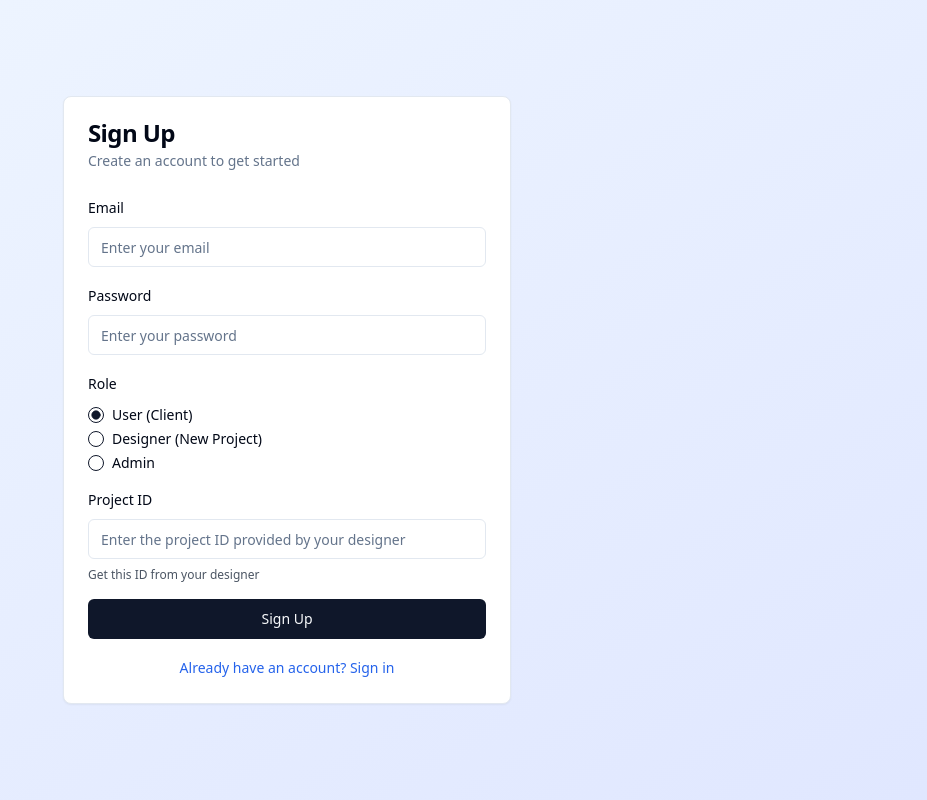
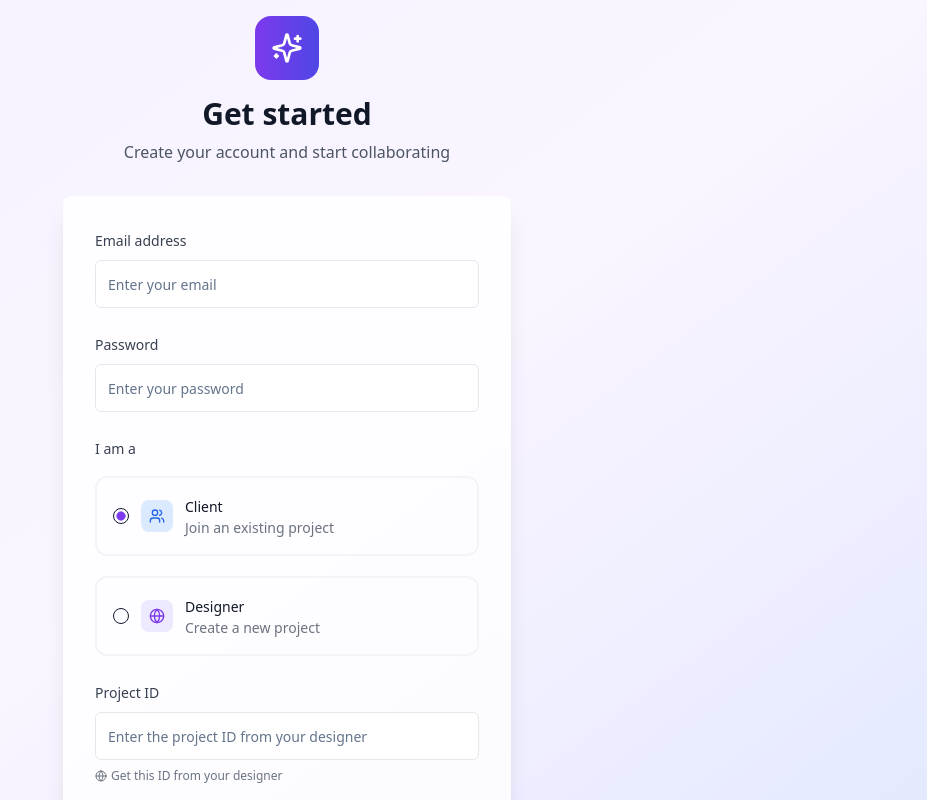
Before and after one commit to Oualidl290/elementor-request-buddy, a React (Vite) app: page /auth in a window 1280 px wide. Both pictures are taken after a click on the button "Don't have an account? Sign up". Shown: the top 800 px of the page, without its empty margins (353-1280 px from the left). Built offline with nearby package versions, Linux system fonts and the light colour scheme.

Commit message:
Refactor: Improve UI and hide admin role
- Improved the UI of the authentication pages.
- Removed the admin role option from the signup form.

```diff
--- a/src/pages/Auth.tsx
+++ b/src/pages/Auth.tsx
@@ -8,6 +8,7 @@ import { Card, CardContent, CardDescription, CardHeader, CardTitle } from '@/com
 import { RadioGroup, RadioGroupItem } from '@/components/ui/radio-group';
 import { useNavigate } from 'react-router-dom';
 import { User, Session } from '@supabase/supabase-js';
+import { Sparkles, Users, Globe } from 'lucide-react';
 
 const Auth = () => {
   const [isLogin, setIsLogin] = useState(true);
@@ -62,14 +63,14 @@ const Auth = () => {
     try {
       const redirectUrl = `${window.location.origin}/`;
 
-      // Generate project_id for designers, use existing for users/admins
+      // Generate project_id for designers, use existing for users
       let projectId = '';
       if (role === 'designer') {
         projectId = generateProjectId();
       } else {
         projectId = existingProjectId;
         if (!projectId) {
-          setError('Project ID is required for users and admins');
+          setError('Project ID is required for users');
           setLoading(false);
           return;
         }
@@ -91,9 +92,9 @@ const Auth = () => {
 
       if (data.user) {
         if (role === 'designer') {
-          setError(`Your project ID is: ${projectId}. Please save this! Check your email for a confirmation link.`);
+          setError(`🎉 Welcome! Your project ID is: ${projectId}. Please save this! Check your email for a confirmation link.`);
         } else {
-          setError('Please check your email for a confirmation link.');
+          setError('✅ Please check your email for a confirmation link.');
         }
       }
     } catch (error: any) {
@@ -136,21 +137,29 @@ const Auth = () => {
   };
 
   return (
-    <div className="min-h-screen bg-gradient-to-br from-blue-50 to-indigo-100 flex items-center justify-center p-4">
-      <Card className="w-full max-w-md">
-        <CardHeader>
-          <CardTitle>{isLogin ? 'Sign In' : 'Sign Up'}</CardTitle>
-          <CardDescription>
+    <div className="min-h-screen bg-gradient-to-br from-violet-50 via-purple-50 to-indigo-100 flex items-center justify-center p-4">
+      <div className="w-full max-w-md">
+        {/* Header */}
+        <div className="text-center mb-8">
+          <div className="inline-flex items-center justify-center w-16 h-16 bg-gradient-to-r from-violet-600 to-indigo-600 rounded-2xl mb-4">
+            <Sparkles className="w-8 h-8 text-white" />
+          </div>
+          <h1 className="text-3xl font-bold text-gray-900 mb-2">
+            {isLogin ? 'Welcome back' : 'Get started'}
+          </h1>
+          <p className="text-gray-600">
             {isLogin
-              ? 'Enter your credentials to access the designer panel'
-              : 'Create an account to get started'
+              ? 'Sign in to your account to continue'
+              : 'Create your account and start collaborating'
             }
-          </CardDescription>
-        </CardHeader>
-        <CardContent>
-          <form onSubmit={isLogin ? handleSignIn : handleSignUp} className="space-y-4">
+          </p>
+        </div>
+
+        <Card className="border-0 shadow-xl bg-white/80 backdrop-blur-sm">
+          <CardContent className="p-8">
+            <form onSubmit={isLogin ? handleSignIn : handleSignUp} className="space-y-6">
               <div className="space-y-2">
-              <Label htmlFor="email">Email</Label>
+                <Label htmlFor="email" className="text-sm font-medium text-gray-700">Email address</Label>
                 <Input
                   id="email"
                   type="email"
@@ -158,11 +167,12 @@ const Auth = () => {
                   onChange={(e) => setEmail(e.target.value)}
                   required
                   placeholder="Enter your email"
+                  className="h-12 border-gray-200 focus:border-violet-500 focus:ring-violet-500"
                 />
               </div>
 
               <div className="space-y-2">
-              <Label htmlFor="password">Password</Label>
+                <Label htmlFor="password" className="text-sm font-medium text-gray-700">Password</Label>
                 <Input
                   id="password"
                   type="password"
@@ -171,73 +181,108 @@ const Auth = () => {
                   required
                   placeholder="Enter your password"
                   minLength={6}
+                  className="h-12 border-gray-200 focus:border-violet-500 focus:ring-violet-500"
                 />
               </div>
 
               {!isLogin && (
                 <>
-                <div className="space-y-3">
-                  <Label>Role</Label>
-                  <RadioGroup value={role} onValueChange={setRole}>
-                    <div className="flex items-center space-x-2">
-                      <RadioGroupItem value="user" id="user" />
-                      <Label htmlFor="user">User (Client)</Label>
+                  <div className="space-y-4">
+                    <Label className="text-sm font-medium text-gray-700">I am a</Label>
+                    <RadioGroup value={role} onValueChange={setRole} className="space-y-3">
+                      <div className="flex items-center space-x-3 p-4 rounded-xl border-2 border-gray-100 hover:border-violet-200 transition-colors">
+                        <RadioGroupItem value="user" id="user" className="text-violet-600" />
+                        <div className="flex items-center space-x-3">
+                          <div className="p-2 bg-blue-100 rounded-lg">
+                            <Users className="w-4 h-4 text-blue-600" />
                           </div>
-                    <div className="flex items-center space-x-2">
-                      <RadioGroupItem value="designer" id="designer" />
-                      <Label htmlFor="designer">Designer (New Project)</Label>
+                          <div>
+                            <Label htmlFor="user" className="font-medium text-gray-900">Client</Label>
+                            <p className="text-sm text-gray-500">Join an existing project</p>
                           </div>
-                    <div className="flex items-center space-x-2">
-                      <RadioGroupItem value="admin" id="admin" />
-                      <Label htmlFor="admin">Admin</Label>
+                        </div>
+                      </div>
+                      <div className="flex items-center space-x-3 p-4 rounded-xl border-2 border-gray-100 hover:border-violet-200 transition-colors">
+                        <RadioGroupItem value="designer" id="designer" className="text-violet-600" />
+                        <div className="flex items-center space-x-3">
+                          <div className="p-2 bg-violet-100 rounded-lg">
+                            <Globe className="w-4 h-4 text-violet-600" />
+                          </div>
+                          <div>
+                            <Label htmlFor="designer" className="font-medium text-gray-900">Designer</Label>
+                            <p className="text-sm text-gray-500">Create a new project</p>
+                          </div>
+                        </div>
                       </div>
                     </RadioGroup>
                   </div>
 
                   {role !== 'designer' && (
                     <div className="space-y-2">
-                    <Label htmlFor="existingProjectId">Project ID</Label>
+                      <Label htmlFor="existingProjectId" className="text-sm font-medium text-gray-700">Project ID</Label>
                       <Input
                         id="existingProjectId"
                         type="text"
                         value={existingProjectId}
                         onChange={(e) => setExistingProjectId(e.target.value)}
                         required
-                      placeholder="Enter the project ID provided by your designer"
+                        placeholder="Enter the project ID from your designer"
+                        className="h-12 border-gray-200 focus:border-violet-500 focus:ring-violet-500"
                       />
-                    <p className="text-xs text-gray-600">
-                      Get this ID from your designer
+                      <p className="text-xs text-gray-500 flex items-center space-x-1">
+                        <Globe className="w-3 h-3" />
+                        <span>Get this ID from your designer</span>
                       </p>
                     </div>
                   )}
 
                   {role === 'designer' && (
-                  <div className="p-3 bg-blue-50 rounded-md">
-                    <p className="text-sm text-blue-800">
-                      <strong>New Designer:</strong> A unique project ID will be generated for you.
-                      Share this ID with your clients so they can submit feedback.
+                    <div className="p-4 bg-gradient-to-r from-violet-50 to-indigo-50 rounded-xl border border-violet-100">
+                      <div className="flex items-start space-x-3">
+                        <div className="p-1 bg-violet-100 rounded-lg">
+                          <Sparkles className="w-4 h-4 text-violet-600" />
+                        </div>
+                        <div>
+                          <p className="text-sm font-medium text-violet-900">
+                            Creating a new project
                           </p>
+                          <p className="text-xs text-violet-700 mt-1">
+                            A unique project ID will be generated for you. Share this ID with your clients so they can submit feedback.
+                          </p>
+                        </div>
+                      </div>
                     </div>
                   )}
                 </>
               )}
 
               {error && (
-              <div className={`text-sm p-3 rounded-md ${
-                error.includes('project ID is:') || error.includes('Check your email')
-                  ? 'text-green-600 bg-green-50'
-                  : 'text-red-600 bg-red-50'
+                <div className={`text-sm p-4 rounded-xl ${
+                  error.includes('project ID is:') || error.includes('Check your email') || error.includes('🎉') || error.includes('✅')
+                    ? 'text-green-700 bg-green-50 border border-green-100'
+                    : 'text-red-700 bg-red-50 border border-red-100'
                 }`}>
                   {error}
                 </div>
               )}
 
-            <Button type="submit" className="w-full" disabled={loading}>
-              {loading ? 'Loading...' : (isLogin ? 'Sign In' : 'Sign Up')}
+              <Button
+                type="submit"
+                className="w-full h-12 bg-gradient-to-r from-violet-600 to-indigo-600 hover:from-violet-700 hover:to-indigo-700 text-white font-medium shadow-lg hover:shadow-xl transition-all duration-200"
+                disabled={loading}
+              >
+                {loading ? (
+                  <div className="flex items-center space-x-2">
+                    <div className="w-4 h-4 border-2 border-white/30 border-t-white rounded-full animate-spin"></div>
+                    <span>Please wait...</span>
+                  </div>
+                ) : (
+                  isLogin ? 'Sign In' : 'Create Account'
+                )}
               </Button>
             </form>
 
-          <div className="mt-4 text-center">
+            <div className="mt-6 text-center">
               <button
                 type="button"
                 onClick={() => {
@@ -245,7 +290,7 @@ const Auth = () => {
                   setError('');
                   setExistingProjectId('');
                 }}
-              className="text-sm text-blue-600 hover:underline"
+                className="text-sm text-violet-600 hover:text-violet-700 font-medium hover:underline transition-colors"
               >
                 {isLogin ? "Don't have an account? Sign up" : "Already have an account? Sign in"}
               </button>
@@ -253,6 +298,7 @@ const Auth = () => {
           </CardContent>
         </Card>
       </div>
+    </div>
   );
 };
 
```
Lines whose indentation alone changed are shown as unchanged.
